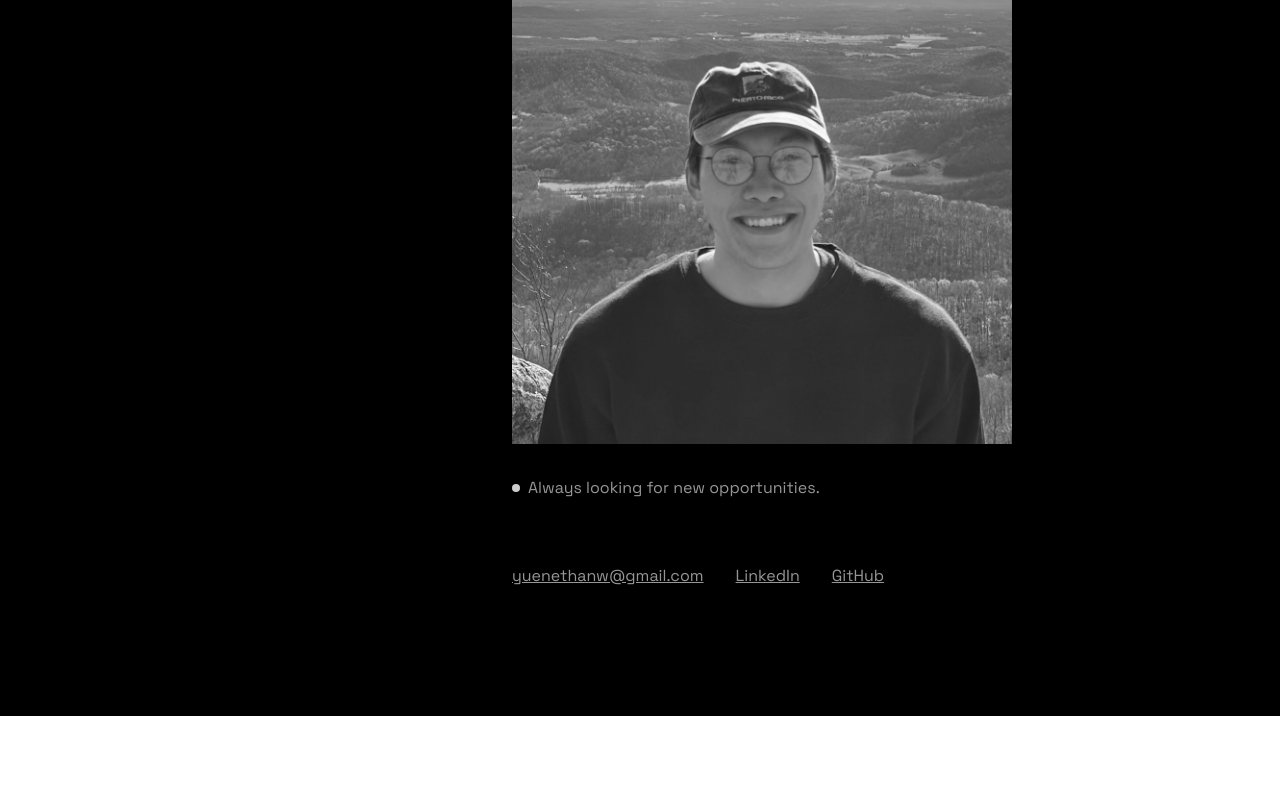
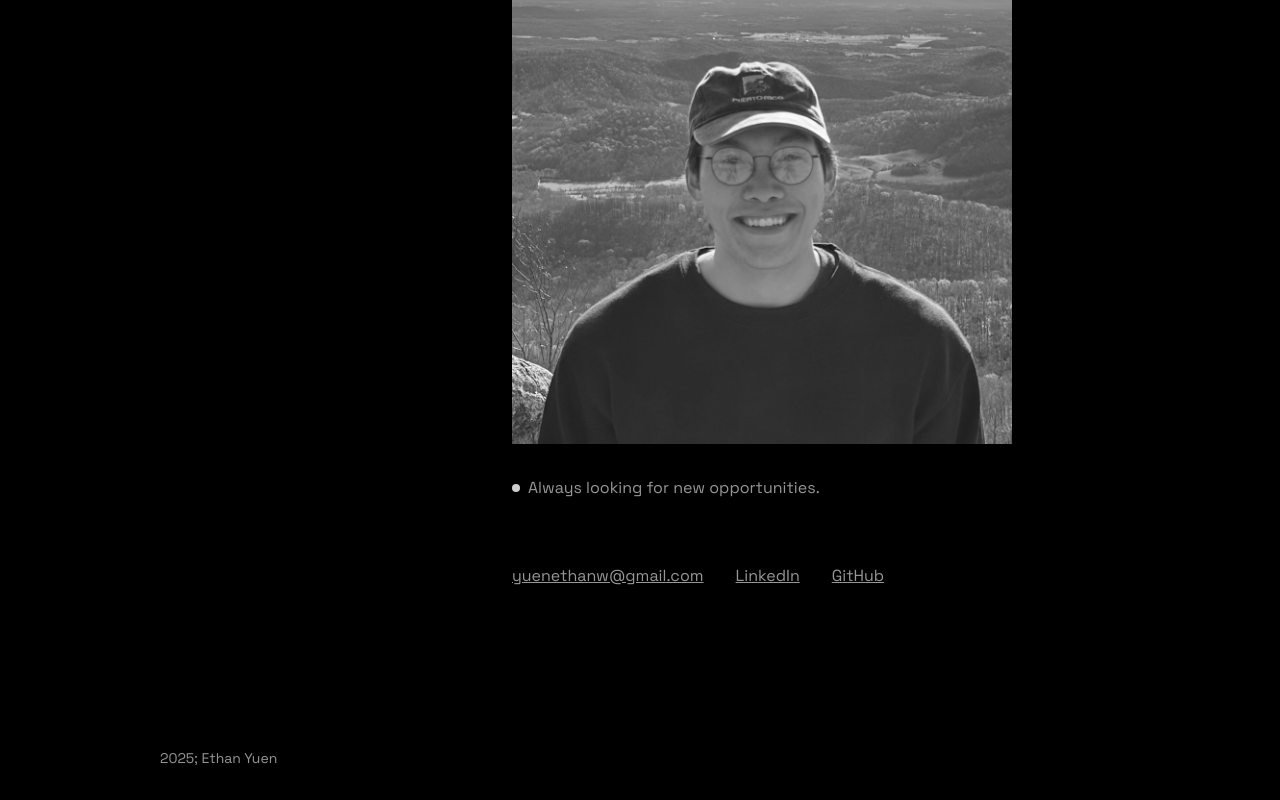
Before and after one commit to ethanwhyy/ethanwhyy.github.io, a Next.js app: page / in a window 1280 px wide. Shown: the part 1900-2700 px from the top of the page. Before the commit the page ends 2616 px from the top, so only its background shows below. Built offline with nearby package versions, Linux system fonts and the light colour scheme.

Commit message:
adding back footer
removing copyright symbol, but including the year and my name.

```diff
--- a/app/page.tsx
+++ b/app/page.tsx
@@ -423,6 +423,12 @@
                 </section>
               </main>
 
+              {/* Footer */}
+              <footer className="px-4 md:px-24 py-8 text-[#969696] md:ml-16">
+                 <div className="flex flex-col md:flex-row justify-between items-center gap-4">
+                   <span className="text-sm text-center md:text-left">2025; Ethan Yuen</span>
+                 </div>
+               </footer>
             </motion.div>
           )}
         </AnimatePresence>
```
